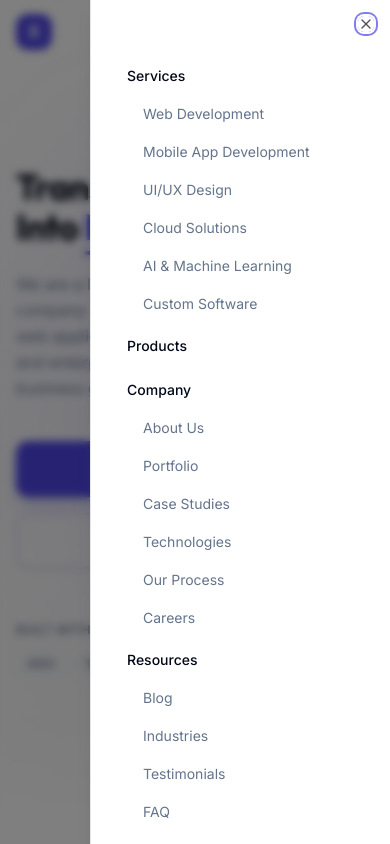
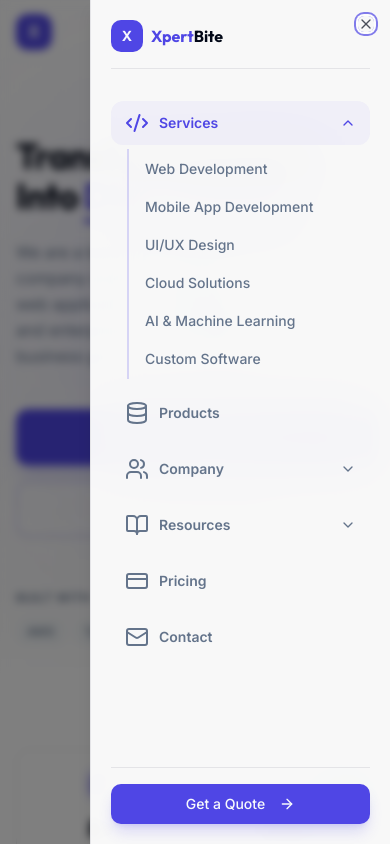
Before and after one commit to anilmonitor/xpertbite.in, a Next.js app: page / in a window 390 px wide. Both pictures are taken after a click on the button "Toggle menu". Shown: the top 844 px of the page. Built offline with nearby package versions, Linux system fonts and the light colour scheme.

Commit message:
style: reduce vertical gaps and section paddings across whole site for mobile

```diff
--- a/src/app/layout.tsx
+++ b/src/app/layout.tsx
@@ -105,7 +105,7 @@ export default function RootLayout({
   return (
     <html lang="en" suppressHydrationWarning>
       <body
-        className={`${inter.variable} ${outfit.variable} ${jetbrainsMono.variable} font-sans`}
+        className={`${inter.variable} ${outfit.variable} ${jetbrainsMono.variable} font-sans overflow-x-hidden`}
       >
         <ThemeProvider
           attribute="class"
--- a/src/components/home/faq-section.tsx
+++ b/src/components/home/faq-section.tsx
@@ -9,7 +9,7 @@ export function FAQSection() {
   const homeFaqs = faqs.slice(0, 6);
 
   return (
-    <section className="py-24 relative bg-muted/30">
+    <section className="py-16 md:py-24 relative bg-muted/30">
       <div className="container mx-auto px-4">
         <ScrollReveal>
           <SectionHeader
--- a/src/components/home/featured-services.tsx
+++ b/src/components/home/featured-services.tsx
@@ -10,7 +10,7 @@ export function FeaturedServices() {
   const featured = services.slice(0, 6);
 
   return (
-    <section className="py-24 relative">
+    <section className="py-16 md:py-24 relative">
       <div className="container mx-auto px-4">
         <ScrollReveal>
           <SectionHeader
--- a/src/components/home/hero.tsx
+++ b/src/components/home/hero.tsx
@@ -8,7 +8,7 @@ import { Badge } from "@/components/ui/badge";
 
 export function Hero() {
   return (
-    <section className="relative min-h-screen flex items-center justify-center overflow-hidden">
+    <section className="relative min-h-fit lg:min-h-screen flex items-center justify-center overflow-hidden pt-28 pb-10 lg:py-0">
       {/* Animated Background */}
       <div className="absolute inset-0 gradient-mesh" />
       <div className="absolute inset-0 bg-grid opacity-30 dark:opacity-10" />
@@ -26,7 +26,7 @@ export function Hero() {
         <div className="absolute top-0 bottom-0 right-[20%] w-px bg-gradient-to-b from-transparent via-accent/10 to-transparent" />
       </div>
 
-      <div className="container mx-auto px-4 relative z-10 py-12 md:py-24">
+      <div className="container mx-auto px-4 relative z-10 py-6 lg:py-0">
         <div className="grid grid-cols-1 lg:grid-cols-2 gap-12 lg:gap-16 items-center">
 
           {/* Left Column: Heading and CTAs */}
--- a/src/components/home/latest-blogs.tsx
+++ b/src/components/home/latest-blogs.tsx
@@ -11,7 +11,7 @@ export function LatestBlogs() {
   const latest = blogPosts.slice(0, 3);
 
   return (
-    <section className="py-24 relative">
+    <section className="py-16 md:py-24 relative">
       <div className="container mx-auto px-4">
         <ScrollReveal>
           <SectionHeader
--- a/src/components/home/portfolio-preview.tsx
+++ b/src/components/home/portfolio-preview.tsx
@@ -11,7 +11,7 @@ export function PortfolioPreview() {
   const featured = portfolioItems.slice(0, 3);
 
   return (
-    <section className="py-24 relative bg-muted/30">
+    <section className="py-16 md:py-24 relative bg-muted/30">
       <div className="container mx-auto px-4">
         <ScrollReveal>
           <SectionHeader
--- a/src/components/home/process.tsx
+++ b/src/components/home/process.tsx
@@ -42,7 +42,7 @@ const steps = [
 
 export function Process() {
   return (
-    <section className="py-24 relative">
+    <section className="py-16 md:py-24 relative">
       <div className="container mx-auto px-4">
         <ScrollReveal>
           <SectionHeader
--- a/src/components/home/products-showcase.tsx
+++ b/src/components/home/products-showcase.tsx
@@ -16,7 +16,7 @@ const statusColors = {
 
 export function ProductsShowcase() {
   return (
-    <section className="py-24 relative bg-muted/30">
+    <section className="py-16 md:py-24 relative bg-muted/30">
       <div className="container mx-auto px-4">
         <ScrollReveal>
           <SectionHeader
--- a/src/components/home/tech-stack.tsx
+++ b/src/components/home/tech-stack.tsx
@@ -16,7 +16,7 @@ export function TechStack() {
   const secondRow = techList.slice(techList.length / 2);
 
   return (
-    <section className="py-24 relative overflow-hidden">
+    <section className="py-16 md:py-24 relative overflow-hidden">
       <div className="container mx-auto px-4">
         <ScrollReveal>
           <SectionHeader
--- a/src/components/home/testimonials.tsx
+++ b/src/components/home/testimonials.tsx
@@ -17,7 +17,7 @@ export function Testimonials() {
   const next = () => setCurrent((c) => Math.min(maxIndex, c + 1));
 
   return (
-    <section className="py-24 relative">
+    <section className="py-16 md:py-24 relative">
       <div className="container mx-auto px-4">
         <ScrollReveal>
           <div className="flex items-end justify-between mb-12">
--- a/src/components/layout/header.tsx
+++ b/src/components/layout/header.tsx
@@ -2,17 +2,27 @@
 
 import Link from "next/link";
 import { useState, useEffect } from "react";
-import { Menu, ChevronDown, ArrowRight } from "lucide-react";
+import { Menu, ChevronDown, ArrowRight, Code2, Database, Users, BookOpen, CreditCard, Mail } from "lucide-react";
 import { Button } from "@/components/ui/button";
 import { ThemeToggle } from "@/components/theme/theme-toggle";
 import { Sheet, SheetContent, SheetTrigger, SheetTitle, SheetDescription } from "@/components/ui/sheet";
 import { NAV_ITEMS, COMPANY } from "@/lib/constants";
 import { cn } from "@/lib/utils";
 
+const itemIcons: Record<string, any> = {
+  "Services": Code2,
+  "Products": Database,
+  "Company": Users,
+  "Resources": BookOpen,
+  "Pricing": CreditCard,
+  "Contact": Mail,
+};
+
 export function Header() {
   const [scrolled, setScrolled] = useState(false);
   const [activeDropdown, setActiveDropdown] = useState<string | null>(null);
   const [mobileOpen, setMobileOpen] = useState(false);
+  const [expandedSection, setExpandedSection] = useState<string | null>("Services");
 
   useEffect(() => {
     const handleScroll = () => setScrolled(window.scrollY > 20);
@@ -110,32 +120,60 @@ export function Header() {
             {/* Mobile Menu */}
             <Sheet open={mobileOpen} onOpenChange={setMobileOpen}>
               <SheetTrigger asChild className="lg:hidden">
-                <Button variant="ghost" size="icon">
+                <Button variant="ghost" size="icon" className="hover:bg-primary/10 rounded-xl">
                   <Menu className="h-5 w-5" />
                   <span className="sr-only">Toggle menu</span>
                 </Button>
               </SheetTrigger>
-              <SheetContent side="right" className="w-[300px] overflow-y-auto">
+              <SheetContent side="right" className="w-[300px] bg-background/95 dark:bg-slate-950/95 backdrop-blur-xl border-l border-border p-5 overflow-y-auto flex flex-col justify-between">
                 <SheetTitle className="sr-only">Navigation Menu</SheetTitle>
                 <SheetDescription className="sr-only">Main navigation links</SheetDescription>
-                <div className="flex flex-col gap-1 mt-8">
-                  {NAV_ITEMS.map((item) => (
-                    <div key={item.label}>
-                      <Link
-                        href={item.href}
-                        onClick={() => setMobileOpen(false)}
-                        className="flex items-center justify-between px-3 py-2.5 text-sm font-medium rounded-lg hover:bg-muted/50 transition-colors"
+
+                <div className="flex-1 flex flex-col justify-start">
+                  {/* Brand Header inside drawer */}
+                  <div className="flex items-center gap-2 mb-8 border-b pb-4">
+                    <div className="h-8 w-8 rounded-lg gradient-primary flex items-center justify-center text-white font-bold text-sm">X</div>
+                    <span className="font-heading font-bold text-base">
+                      <span className="text-primary">Xpert</span>Bite
+                    </span>
+                  </div>
+
+                  <div className="space-y-3">
+                    {NAV_ITEMS.map((item) => {
+                      const Icon = itemIcons[item.label] || Code2;
+                      const hasChildren = "children" in item && item.children;
+                      const isExpanded = expandedSection === item.label;
+
+                      return (
+                        <div key={item.label} className="rounded-xl overflow-hidden">
+                          {hasChildren ? (
+                            <div>
+                              {/* Collapsible Trigger */}
+                              <button
+                                onClick={() => setExpandedSection(isExpanded ? null : item.label)}
+                                className={cn(
+                                  "w-full flex items-center justify-between px-3.5 py-2.5 text-sm font-semibold rounded-xl transition-all duration-300",
+                                  isExpanded
+                                    ? "bg-primary/5 text-primary"
+                                    : "text-muted-foreground hover:text-foreground hover:bg-muted/40"
+                                )}
                               >
-                        {item.label}
-                      </Link>
-                      {"children" in item && item.children && (
-                        <div className="pl-4 space-y-0.5">
+                                <div className="flex items-center gap-2.5">
+                                  <Icon className="h-4.5 w-4.5" />
+                                  <span>{item.label}</span>
+                                </div>
+                                <ChevronDown className={cn("h-4 w-4 transition-transform duration-300", isExpanded && "rotate-180")} />
+                              </button>
+
+                              {/* Collapsible Content */}
+                              {isExpanded && (
+                                <div className="mt-1 ml-4 pl-4 border-l-2 border-primary/20 space-y-1.5 py-1">
                                   {item.children.map((child) => (
                                     <Link
                                       key={child.href}
                                       href={child.href}
                                       onClick={() => setMobileOpen(false)}
-                              className="block px-3 py-2 text-sm text-muted-foreground hover:text-foreground rounded-lg hover:bg-muted/50 transition-colors"
+                                      className="block py-1.5 text-sm text-muted-foreground hover:text-primary transition-colors font-medium"
                                     >
                                       {child.label}
                                     </Link>
@@ -143,14 +181,30 @@ export function Header() {
                                 </div>
                               )}
                             </div>
-                  ))}
-                  <div className="mt-4 px-3">
-                    <Button variant="gradient" className="w-full" asChild>
+                          ) : (
+                            /* Simple Link */
+                            <Link
+                              href={item.href}
+                              onClick={() => setMobileOpen(false)}
+                              className="flex items-center gap-2.5 px-3.5 py-2.5 text-sm font-semibold text-muted-foreground hover:text-foreground hover:bg-muted/40 rounded-xl transition-all duration-300"
+                            >
+                              <Icon className="h-4.5 w-4.5" />
+                              <span>{item.label}</span>
+                            </Link>
+                          )}
+                        </div>
+                      );
+                    })}
+                  </div>
+                </div>
+
+                {/* Drawer Footer CTA */}
+                <div className="mt-8 pt-4 border-t border-border">
+                  <Button variant="gradient" className="w-full h-10 shadow-lg shadow-primary/20" asChild>
                     <Link href="/contact" onClick={() => setMobileOpen(false)}>
-                        Get a Quote
+                      Get a Quote <ArrowRight className="h-4 w-4 ml-1.5" />
                     </Link>
                   </Button>
-                  </div>
                 </div>
               </SheetContent>
             </Sheet>
```
Lines whose indentation alone changed are shown as unchanged.
